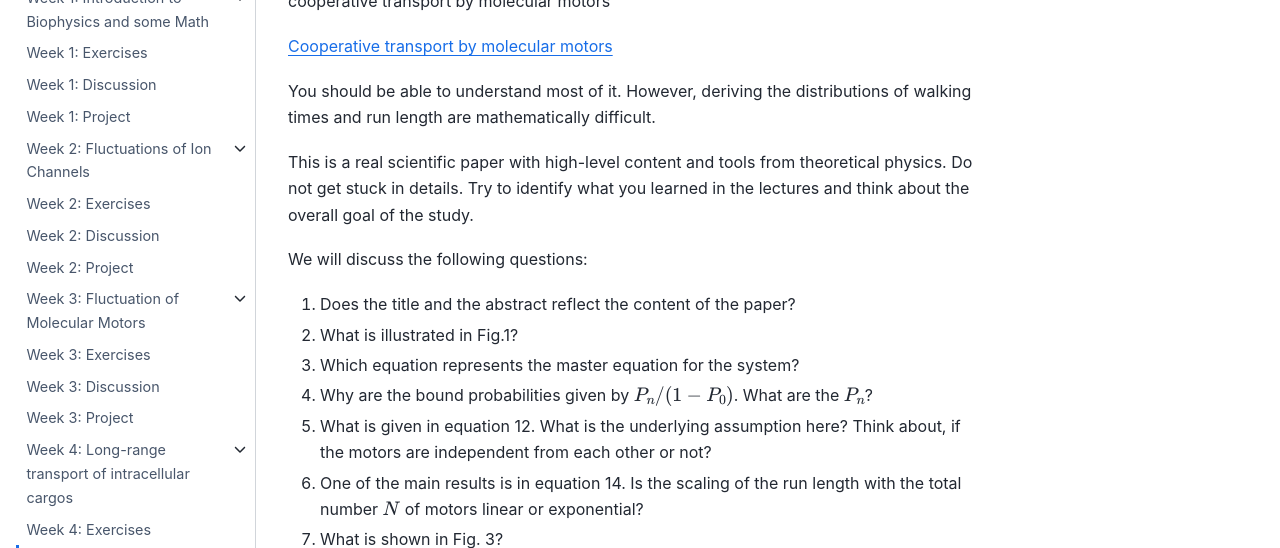
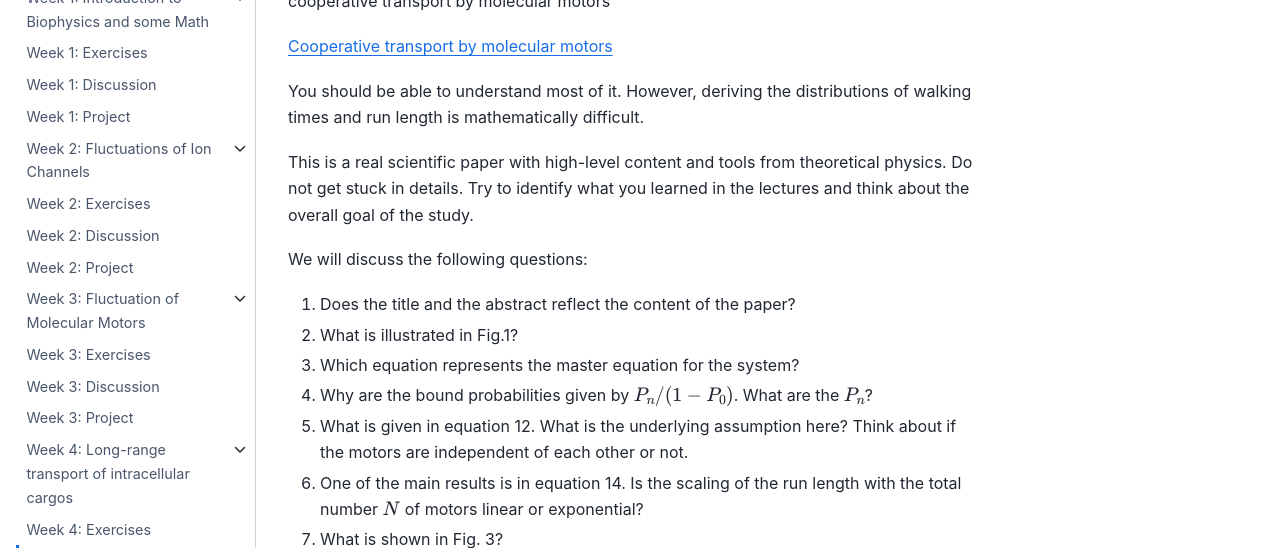
Before and after one commit to drflorianberger/TPUCU25, a Jupyter Book: the page built from week4/paper.md, in a window 1280 px wide. Shown: the part 173-721 px from the top of the page. Built offline with Jupyter Book 1.0.4 settings and Sphinx 7.4.7 and the Sphinx Book theme 1.1.4, drawn with Linux system fonts in a browser that asks for light colours.

Commit message:
Update paper.md

```diff
--- a/week4/paper.md
+++ b/week4/paper.md
@@ -5,7 +5,7 @@ This week we will discuss the following paper about a theoretical model to inves
 
 [Cooperative transport by molecular motors]( https://doi.org/10.1073/pnas.0507363102)
 
-You should be able to understand most of it. However, deriving the distributions of walking times and run length are mathematically difficult.
+You should be able to understand most of it. However, deriving the distributions of walking times and run length is mathematically difficult.
 
 This is a real scientific paper with high-level content and tools from theoretical physics. Do not get stuck in details. Try to identify what you learned in the lectures and think about the overall goal of the study.
 
@@ -19,7 +19,7 @@ We will discuss the following questions:
 
 4) Why are the bound probabilities given by $P_n/(1-P_0)$. What are the $P_n$?
 
-5) What is given in equation 12. What is the underlying assumption here? Think about, if the motors are independent from each other or not?
+5) What is given in equation 12. What is the underlying assumption here? Think about if the motors are independent of each other or not.
 
 6) One of the main results is in equation 14. Is the scaling of the run length with the total number $N$ of motors linear or exponential?
 
```
